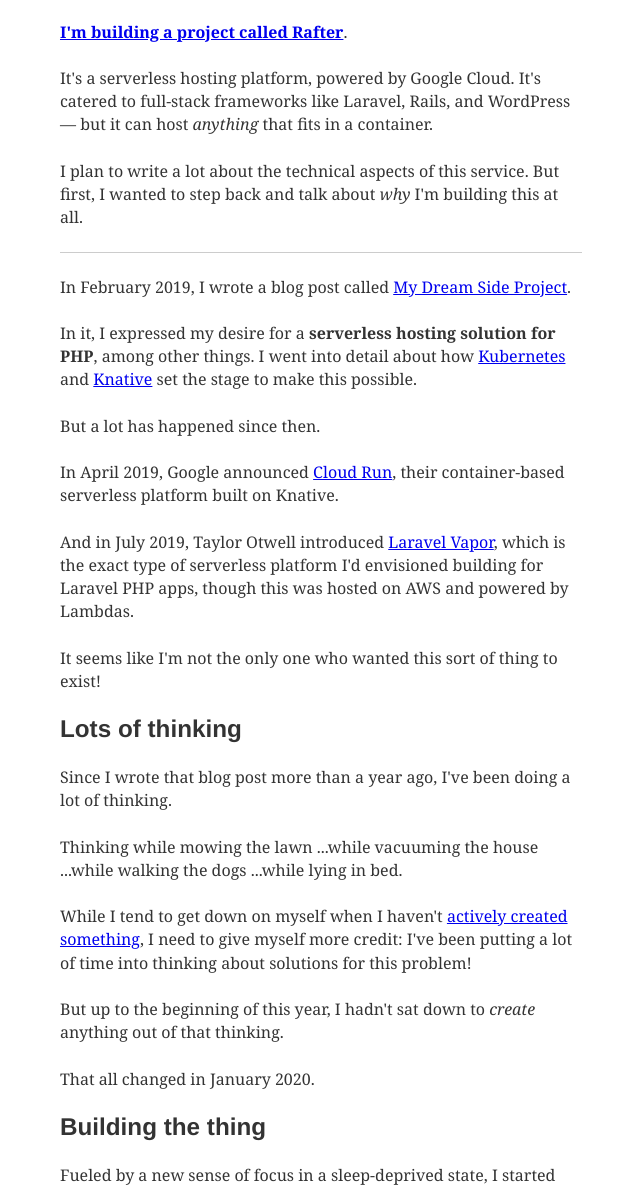
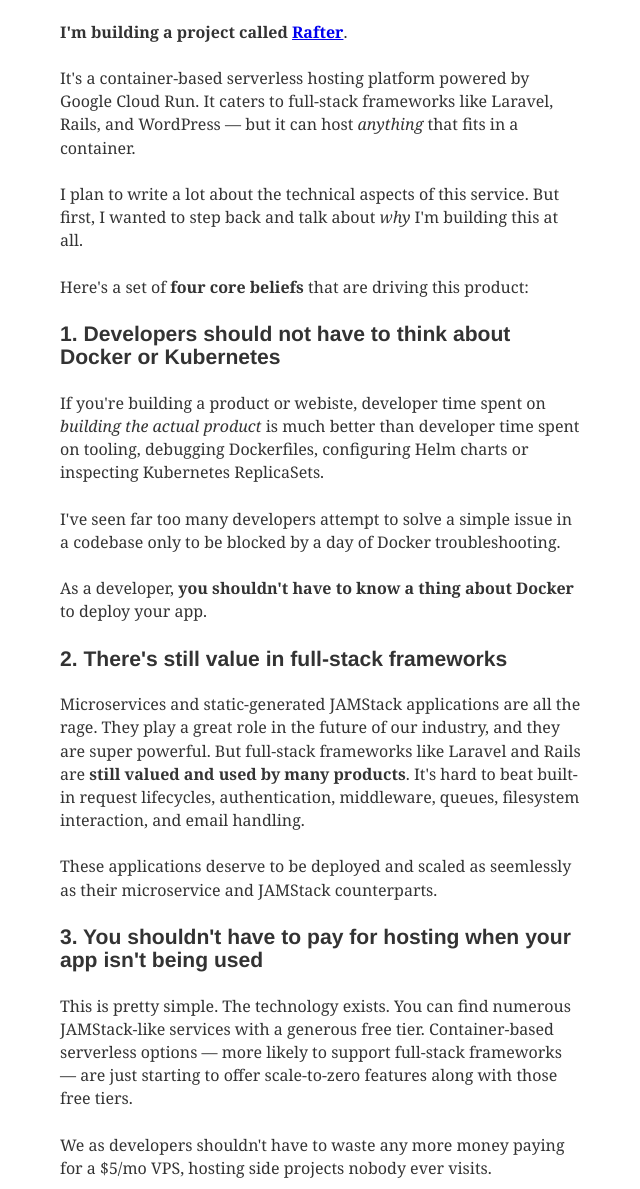
Before and after one commit to rafter-platform/rafter-blog, a Gatsby site: page /a-spark/ in a window 1280 px wide. Shown: the part 131-1320 px from the top of the page, without its empty margins (319-959 px from the left). Built offline with nearby package versions, Linux system fonts and the light colour scheme; Gatsby itself is replaced by a stand-in of ours; some packages are replaced by stand-ins of ours; what typography-theme-st-annes would draw is missing.

Commit message:
Write a bunch of core beliefs

```diff
--- a/content/blog/a-spark/index.mdx
+++ b/content/blog/a-spark/index.mdx
@@ -3,13 +3,39 @@ title: "A Spark: Why am I building Rafter?"
 date: '2020-04-16T14:38:07.894Z'
 ---
 
-**[I'm building a project called Rafter](https://github.com/jplhomer/rafter)**.
+**I'm building a project called [Rafter](https://github.com/rafter-platform/rafter)**.
 
-It's a serverless hosting platform, powered by Google Cloud. It's catered to full-stack frameworks like Laravel, Rails, and WordPress — but it can host _anything_ that fits in a container.
+It's a container-based serverless hosting platform powered by Google Cloud Run. It caters to full-stack frameworks like Laravel, Rails, and WordPress — but it can host _anything_ that fits in a container.
 
 I plan to write a lot about the technical aspects of this service. But first, I wanted to step back and talk about _why_ I'm building this at all.
 
----
+Here's a set of **four core beliefs** that are driving this product:
+
+### 1. Developers should not have to think about Docker or Kubernetes
+
+If you're building a product or webiste, developer time spent on _building the actual product_ is much better than developer time spent on tooling, debugging Dockerfiles, configuring Helm charts or inspecting Kubernetes ReplicaSets.
+
+I've seen far too many developers attempt to solve a simple issue in a codebase only to be blocked by a day of Docker troubleshooting.
+
+As a developer, **you shouldn't have to know a thing about Docker** to deploy your app.
+
+### 2. There's still value in full-stack frameworks
+
+Microservices and static-generated JAMStack applications are all the rage. They play a great role in the future of our industry, and they are super powerful. But full-stack frameworks like Laravel and Rails are **still valued and used by many products**. It's hard to beat built-in request lifecycles, authentication, middleware, queues, filesystem interaction, and email handling.
+
+These applications deserve to be deployed and scaled as seemlessly as their microservice and JAMStack counterparts.
+
+### 3. You shouldn't have to pay for hosting when your app isn't being used
+
+This is pretty simple. The technology exists. You can find numerous JAMStack-like services with a generous free tier. Container-based serverless options — more likely to support full-stack frameworks — are just starting to offer scale-to-zero features along with those free tiers.
+
+We as developers shouldn't have to waste any more money paying for a $5/mo VPS, hosting side projects nobody ever visits.
+
+### 4. Developer experience (DX) and user experience (UX) are core tenants of a product
+
+I can't tell you how many times I've abandoned a product because of poor DX or UX. If a product is not well-designed — or if it's clear a developer cobbled it together without thinking of how it would be _used_ — it's likely not going to be a great experience in the long run. This is why I've avoided using AWS for so long and been attracted to Google Cloud Platform's more useful dashboards and documentation. DX should be at the forefront of every new tool and API we build.
+
+## The History
 
 In February 2019, I wrote a blog post called [My Dream Side Project](https://creative.jplhomer.org/009-my-dream-side-project/).
 
@@ -22,6 +48,8 @@ In April 2019, Google announced [Cloud Run](https://cloud.google.com/blog/produc
 And in July 2019, Taylor Otwell introduced [Laravel Vapor](https://www.youtube.com/watch?v=XsPeWjKAUt0), which is the exact type of serverless platform I'd envisioned building for Laravel PHP apps, though this was hosted on AWS and powered by Lambdas.
 
 It seems like I'm not the only one who wanted this sort of thing to exist!
+
+I started [building Barkpass](https://building.barkpass.com) in 2019 with my wife, and this is what really drove the spark to create a new platform for serverless deployments on Google Cloud Run. While I still haven't made the transition (I'm paying monthly for a VPS on DigitalOcean), it's truly what got Rafter's wheels turning.
 
 ## Lots of thinking
 
@@ -44,7 +72,7 @@ Fueled by a new sense of focus in a sleep-deprived state, I started building Raf
 
 Feeding my son a bottle or rocking him to sleep gave me just enough time to think about my next coding move. And had I not been pressed for time, I probably wouldn't have been as productive.
 
-The project is [open-source](https://github.com/jplhomer/rafter) right now. It's built with [Laravel](https://laravel.com/) with help from [Tailwind](https://tailwindcss.com), [Laravel Livewire](https://laravel-livewire.com/), and [Alpine.js](https://github.com/alpinejs/alpine). _I'm not using any major JavaScript framework like React or Vue... yet_. 😱
+The project is [open-source](https://github.com/rafter-platform/rafter) right now. It's built with [Laravel](https://laravel.com/) with help from [Tailwind](https://tailwindcss.com), [Laravel Livewire](https://laravel-livewire.com/), and [Alpine.js](https://github.com/alpinejs/alpine). _I'm not using any major JavaScript framework like React or Vue... yet_. 😱
 
 The actual app is not yet in a working state, nor is it ready for alpha/beta testers. _Soon_ though, I hope.
 
@@ -65,4 +93,4 @@ I have anti-goals, too:
 
 ---
 
-I'm planning to write about my inspirations, how the darn thing works, and lots of other learnings. Hope you enjoy the ride as much as I do!
+I'm planning to write about my inspirations, how the darn thing works, unstructured journals/logs about the building process, and lots of other learnings. Hope you enjoy the ride as much as I do!
```
